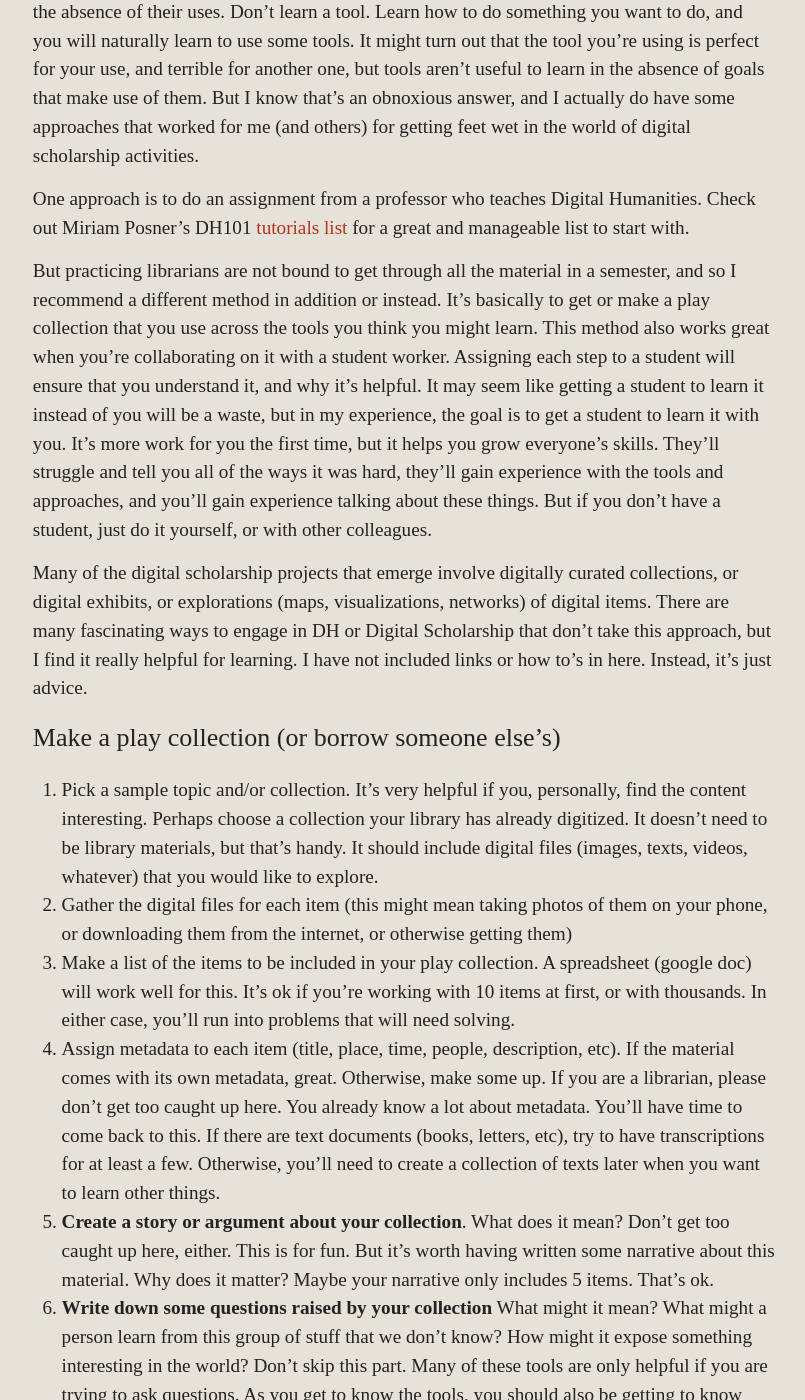
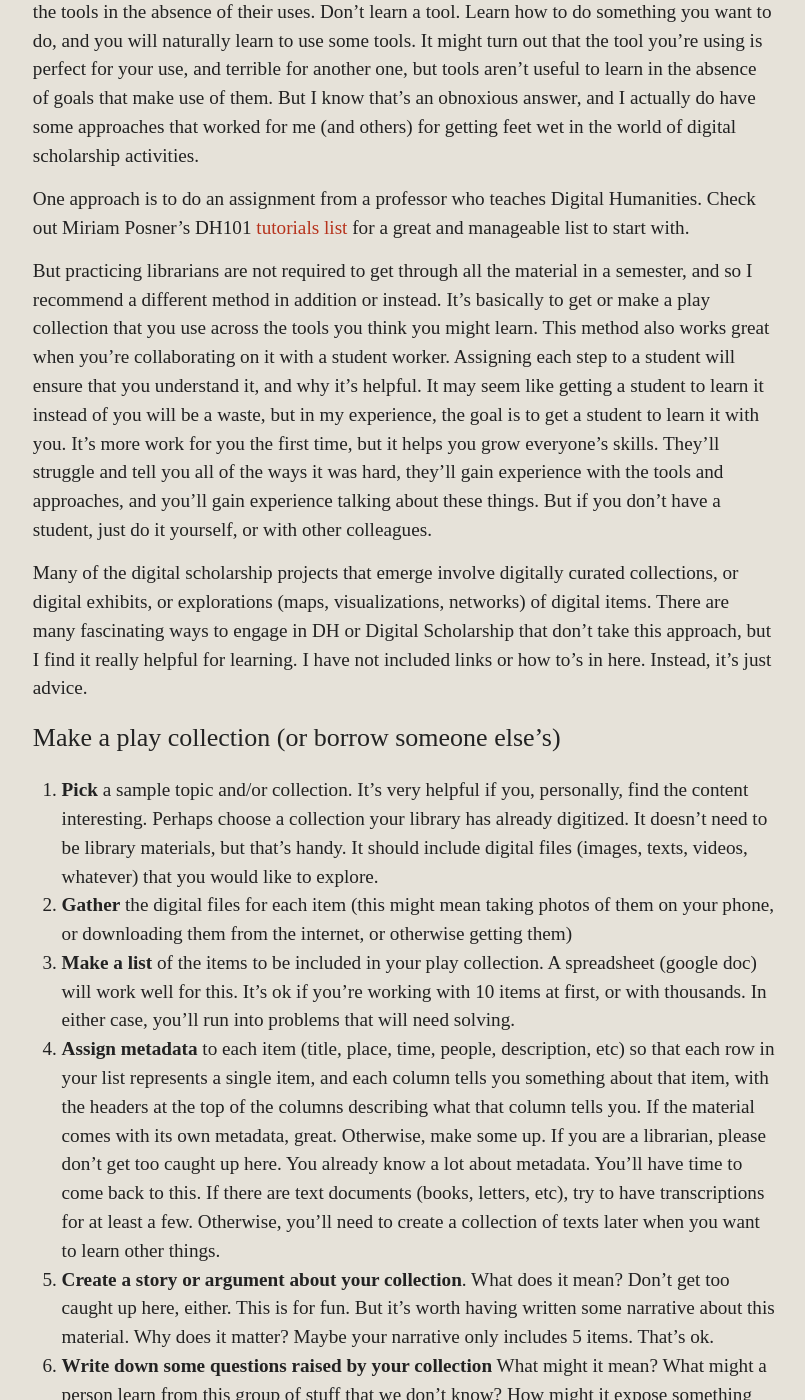
Before and after one commit to librlaurie/librlaurie.github.io, a Jekyll site: the page built from _posts/2016-05-12-how-to-learn-tools-for-librarians.markdown, in a window 1280 px wide and 1400 px high, scrolled down 312 px. Shown: the whole window, without its empty margins (236-1041 px from the left). Built offline with Jekyll 4.4.1, drawn with Linux system fonts in a browser that asks for light colours; some of the changed text lies outside the part shown.

Commit message:
fixed typos and made little changes

```diff
--- a/_posts/2016-05-12-how-to-learn-tools-for-librarians.markdown
+++ b/_posts/2016-05-12-how-to-learn-tools-for-librarians.markdown
@@ -5,19 +5,19 @@
 categories: talks
 ---
 
-Sometimes librarians ask me how they can start learning all the tools. First, I give them a long, irritating lecture about how resistant I am to the notion of learning tools. Because the nature of tools is that they are useful **FOR** something, and it doesn’t make sense to talk about the tools in the absence of their uses. Don’t learn a tool. Learn how to do something you want to do, and you will naturally learn to use some tools. It might turn out that the tool you’re using is perfect for your use, and terrible for another one, but tools aren’t useful to learn in the absence of goals that make use of them. But I know that’s an obnoxious answer, and I actually do have some approaches that worked for me (and others) for getting feet wet in the world of digital scholarship activities.
+Sometimes librarians ask me how they should start learning all the tools. First, I give them a long, irritating lecture about how resistant I am to the notion of learning tools. Because the nature of tools is that they are useful **FOR** something, and it doesn’t make sense to talk about the tools in the absence of their uses. Don’t learn a tool. Learn how to do something you want to do, and you will naturally learn to use some tools. It might turn out that the tool you’re using is perfect for your use, and terrible for another one, but tools aren’t useful to learn in the absence of goals that make use of them. But I know that’s an obnoxious answer, and I actually do have some approaches that worked for me (and others) for getting feet wet in the world of digital scholarship activities.
 
 One approach is to do an assignment from a professor who teaches Digital Humanities. Check out Miriam Posner’s DH101 [tutorials list](http://miriamposner.com/dh101f15/index.php/tutorials-and-resources/) for a great and manageable list to start with.
 
-But practicing librarians are not bound to get through all the material in a semester, and so I recommend a different method in addition or instead.  It’s basically to get or make a play collection that you use across the tools you think you might learn. This method also works great when you’re collaborating on it with a student worker. Assigning each step to a student will ensure that you understand it, and why it’s helpful. It may seem like getting a student to learn it instead of you will be a waste, but in my experience, the goal is to get a student to learn it with you. It's more work for you the first time, but it helps you grow everyone's skills. They’ll struggle and tell you all of the ways it was hard, they’ll gain experience with the tools and approaches, and you'll gain experience talking about these things. But if you don't have a student, just do it yourself, or with other colleagues.
+But practicing librarians are not required to get through all the material in a semester, and so I recommend a different method in addition or instead.  It’s basically to get or make a play collection that you use across the tools you think you might learn. This method also works great when you’re collaborating on it with a student worker. Assigning each step to a student will ensure that you understand it, and why it’s helpful. It may seem like getting a student to learn it instead of you will be a waste, but in my experience, the goal is to get a student to learn it with you. It's more work for you the first time, but it helps you grow everyone's skills. They’ll struggle and tell you all of the ways it was hard, they’ll gain experience with the tools and approaches, and you'll gain experience talking about these things. But if you don't have a student, just do it yourself, or with other colleagues.
 
 Many of the digital scholarship projects that emerge involve digitally curated collections, or digital exhibits, or explorations (maps, visualizations, networks) of digital items. There are many fascinating ways to engage in DH or Digital Scholarship that don’t take this approach, but I find it really helpful for learning. I have not included links or how to’s in here. Instead, it's just advice.
 
 ### Make a play collection (or borrow someone else’s)
-1. Pick a sample topic and/or collection. It’s very helpful if you, personally, find the content interesting. Perhaps choose a collection your library has already digitized. It doesn’t need to be library materials, but that’s handy. It should include digital files (images, texts, videos, whatever) that you would like to explore.
-1. Gather the digital files for each item (this might mean taking photos of them on your phone, or downloading them from the internet, or otherwise getting them)
-1. Make a list of the items to be included in your play collection. A spreadsheet (google doc) will work well for this. It's ok if you're working with 10 items at first, or with thousands. In either case, you'll run into problems that will need solving.
-1. Assign metadata to each item (title, place, time, people, description, etc). If the material comes with its own metadata, great. Otherwise, make some up. If you are a librarian, please don’t get too caught up here. You already know a lot about metadata. You’ll have time to come back to this. If there are text documents (books, letters, etc), try to have transcriptions for at least a few. Otherwise, you'll need to create a collection of texts later when you want to learn other things.
+1. **Pick** a sample topic and/or collection. It’s very helpful if you, personally, find the content interesting. Perhaps choose a collection your library has already digitized. It doesn’t need to be library materials, but that’s handy. It should include digital files (images, texts, videos, whatever) that you would like to explore.
+1. **Gather** the digital files for each item (this might mean taking photos of them on your phone, or downloading them from the internet, or otherwise getting them)
+1. **Make a list** of the items to be included in your play collection. A spreadsheet (google doc) will work well for this. It's ok if you're working with 10 items at first, or with thousands. In either case, you'll run into problems that will need solving.
+1. **Assign metadata** to each item (title, place, time, people, description, etc) so that each row in your list represents a single item, and each column tells you something about that item, with the headers at the top of the columns describing what that column tells you. If the material comes with its own metadata, great. Otherwise, make some up. If you are a librarian, please don’t get too caught up here. You already know a lot about metadata. You’ll have time to come back to this. If there are text documents (books, letters, etc), try to have transcriptions for at least a few. Otherwise, you'll need to create a collection of texts later when you want to learn other things.
 1. **Create a story or argument about your collection**. What does it mean? Don’t get too caught up here, either. This is for fun. But it’s worth having written some narrative about this material. Why does it matter? Maybe your narrative only includes 5 items. That's ok.
 1.	**Write down some questions raised by your collection** What might it mean? What might a person learn from this group of stuff that we don’t know? How might it expose something interesting in the world? Don't skip this part. Many of these tools are only helpful if you are trying to ask questions. As you get to know the tools, you should also be getting to know your data.
 
@@ -27,11 +27,12 @@
 Get a [Reclaim Hosting](http://reclaimhosting.com) account. Try to make a web exhibit in each of the platforms. You will probably be uploading the items one at a time. That's ok. Just copy and paste from your spreadsheet or list. Try to create a narrative about some aspect of your collection. Play with the ways that narrative changes across each of these. What is easier or harder to do with each tool? (Some of these tools are designed for collections, and some for exhibits. But try doing both things in all of them)
 
 1. 	Omeka
-1. 	Mukurthu
+1. 	Mukurtu
 1. 	Wordpress
 1. 	Scalar
 
-# Also try visualizing your data in
+# Also try visualizing your data
+If your spreadsheet has dates, people, places, categories, text, links to images, those things will come in handy here. Many of the platforms below will assume you're starting with a .csv file. Excel and google sheets will both save a sheet as .csv. It stands for "Comma Separated Values" and is a standard way to share data. As you work with these tools, you may find that you need to fix or change things about your spreadsheet. For example some of them will have the option to let you include urls for image files located on the web. If you used the sites above to upload your files as part of making your collection or exhibit, you might be able to use the URLS for image files that are on the web in the table.
 
 1.	Google Fusion Tables
 1.	Palladio
@@ -39,12 +40,15 @@
 1.	Mapping platforms
 
 ## Keep working with this dataset as you learn.
-This will all be hard at the beginning. But with the idea in mind that you're trying to make a spreadsheet into Google Fusion Tables, or you're trying to create an exhibit from some items in Omeka, some relatively simple internet searchers (or a tweet to some library folks you know) will likely help move you forward. Over time, you'll want to keep a few copies of your play collection, after you dive into the world of [data cleaning](http://thomaspadilla.org/dataprep/) (yay!). Once you’ve shown your dataset in a few tools, schedule a workshop to teach other people how to use this dataset in those contexts. Keep clean versions of the data and less clean versions. Keep versions that are geocoded and ones that are less geocoded. And on and on
+This will all be hard at the beginning. But it's easier to use search engines and online tutorials to get answers for specific issues. For instance, if you're trying to make a spreadsheet into Google Fusion Tables, or you're trying to create an exhibit from some items in Omeka, you'll likely be able to type your error into a search engine and fine someone else's solution to the same problem. Many people (myself included) will happily help with a simple question on twitter or email, if we are able.
+
+Over time, you'll want to keep a few copies of your play collection, after you dive into the world of [data cleaning](http://thomaspadilla.org/dataprep/) (yay!). Once you’ve shown your dataset in a few tools, schedule a workshop to teach other people how to use this dataset in those contexts. Keep clean versions of the data and less clean versions. Keep versions that are geocoded and ones that are less geocoded. And on and on
 
 ##	For further learning
 
-1.	Find other DH syllabi or libguides (if you add "libguides" to your search, there's a great search you'll find a guid to "how to do X digital humanities thing" by another librarian)
+1.	Find other DH syllabi or libguides (if you add "libguides" to your search, there's a great chance you'll find a guide to "how to do X digital humanities thing" by another librarian)
 1.	http://dirtdirectory.org/ for a directory of digital research tools
 1.	Codeacademy (HTML, CSS, Javascript)
 1.	**[Programming Historian](http://programminghistorian.org/)**  This is a phenomenal place to learn. Spend time here!!!
 1.	Lynda.com
+1.  [Crafting Digital History](http://workbook.craftingdigitalhistory.ca/) Workbook by Shawn Graham
```
